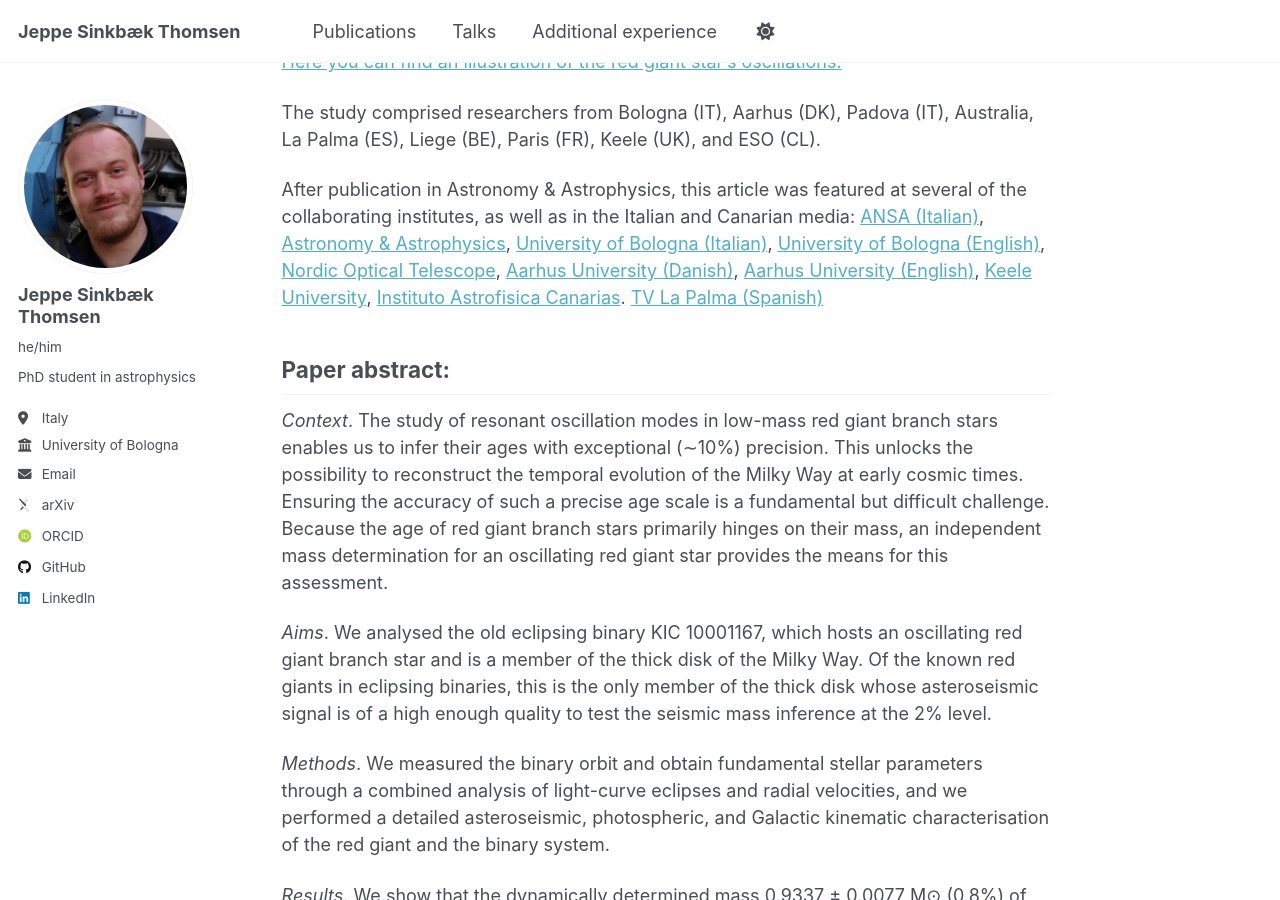
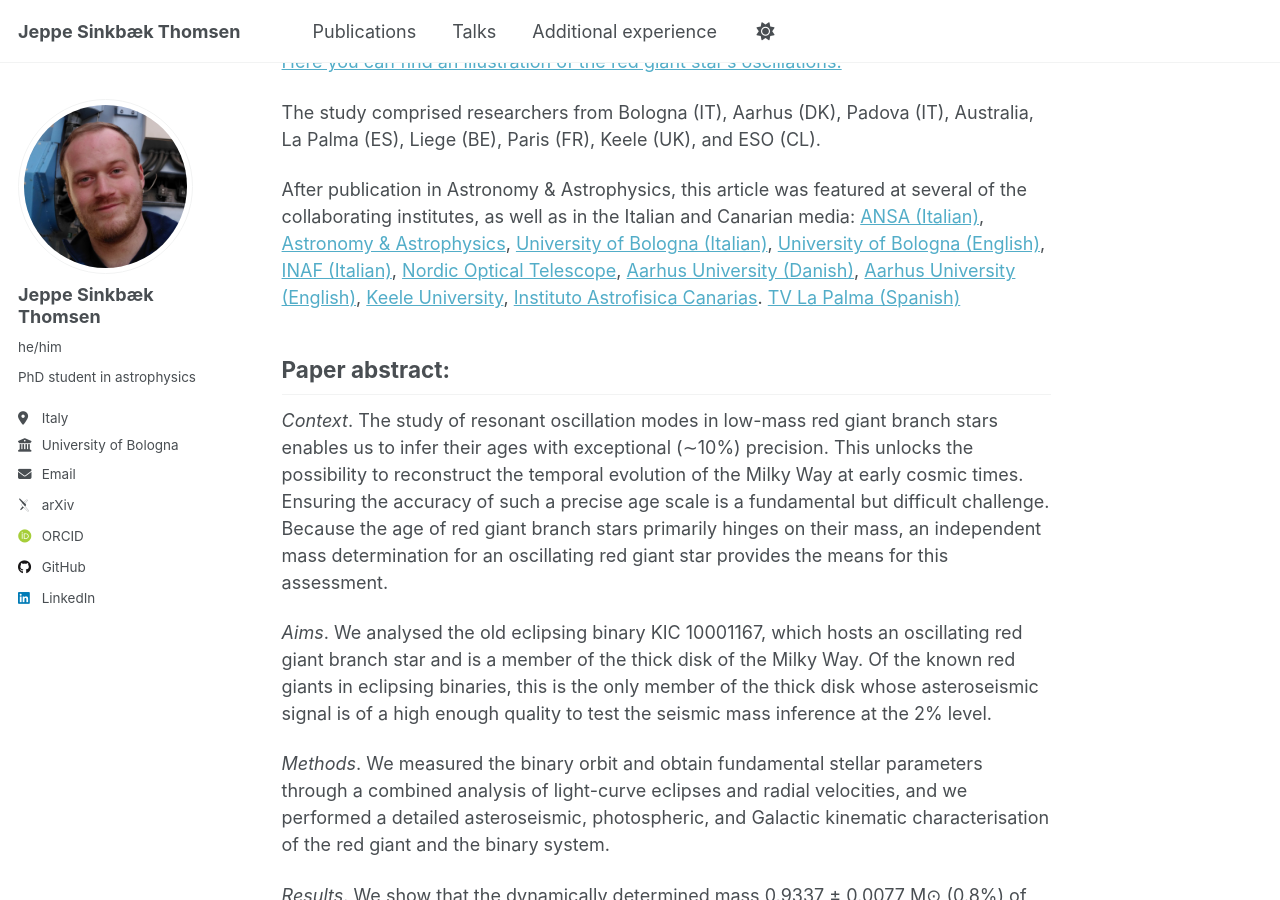
Before and after one commit to jsinkbaek/jsinkbaek.github.io, a Jekyll site: the page built from _publications/2025-07-01-kic10001167.md, in a window 1280 px wide and 900 px high, scrolled down 975 px. Built offline with Jekyll 4.4.1, drawn with Linux system fonts in a browser that asks for light colours; some web fonts are replaced; a script that is not in the unit is left out.

Commit message:
Update 2025-07-01-kic10001167.md

```diff
--- a/_publications/2025-07-01-kic10001167.md
+++ b/_publications/2025-07-01-kic10001167.md
@@ -25,8 +25,9 @@ The study comprised researchers from Bologna (IT), Aarhus (DK), Padova (IT), Aus
 After publication in Astronomy & Astrophysics, this article was featured at several of the collaborating institutes, as well as in the Italian and Canarian media:
 [ANSA (Italian)](https://www.ansa.it/canale_scienza/notizie/spazio_astronomia/2025/07/06/misurata-leta-di-una-stella-grazie-ai-suoi-terremoti-_29b5a128-f8bf-4b01-a417-8f54c3a46bc4.html),
 [Astronomy & Astrophysics](https://www.aanda.org/component/content/article/213-press-releases/2025-press-releases/3095-how-old-is-that-star-asteroseismology-reveals-the-answer),
-[University of Bologna (Italian)](https://magazine.unibo.it/archivio/2025/07/04/quanti-anni-ha-quella-stella-per-scoprirlo-c2019e-l2019asterosismologia),
-[University of Bologna (English)](https://magazine.unibo.it/archivio/2025/07/04/weighing-a-star-with-sound-astronomers-validate-new-method-to-measure-stellar-mass-with-unprecedented-precision),
+[University of Bologna (Italian)](https://magazine.unibo.it/it/articoli/quanti-anni-ha-quella-stella-per-scoprirlo-c2019e-l2019asterosismologia),
+[University of Bologna (English)](https://magazine.unibo.it/en/articles/weighing-a-star-with-sound-astronomers-validate-new-method-to-measure-stellar-mass-with-unprecedented-precision),
+[INAF (Italian)](https://www.media.inaf.it/2025/07/07/astrosismologia-massa-stelle/),
 [Nordic Optical Telescope](https://www.not.iac.es/news/www/news/JeppeThomsen_July4.html),
 [Aarhus University (Danish)](https://phys.au.dk/aktuelt/nyhed/artikel/saadan-vejer-man-en-stjerne-med-lyd),
 [Aarhus University (English)](https://phys.au.dk/en/news/item/artikel/saadan-vejer-man-en-stjerne-med-lyd),
```
